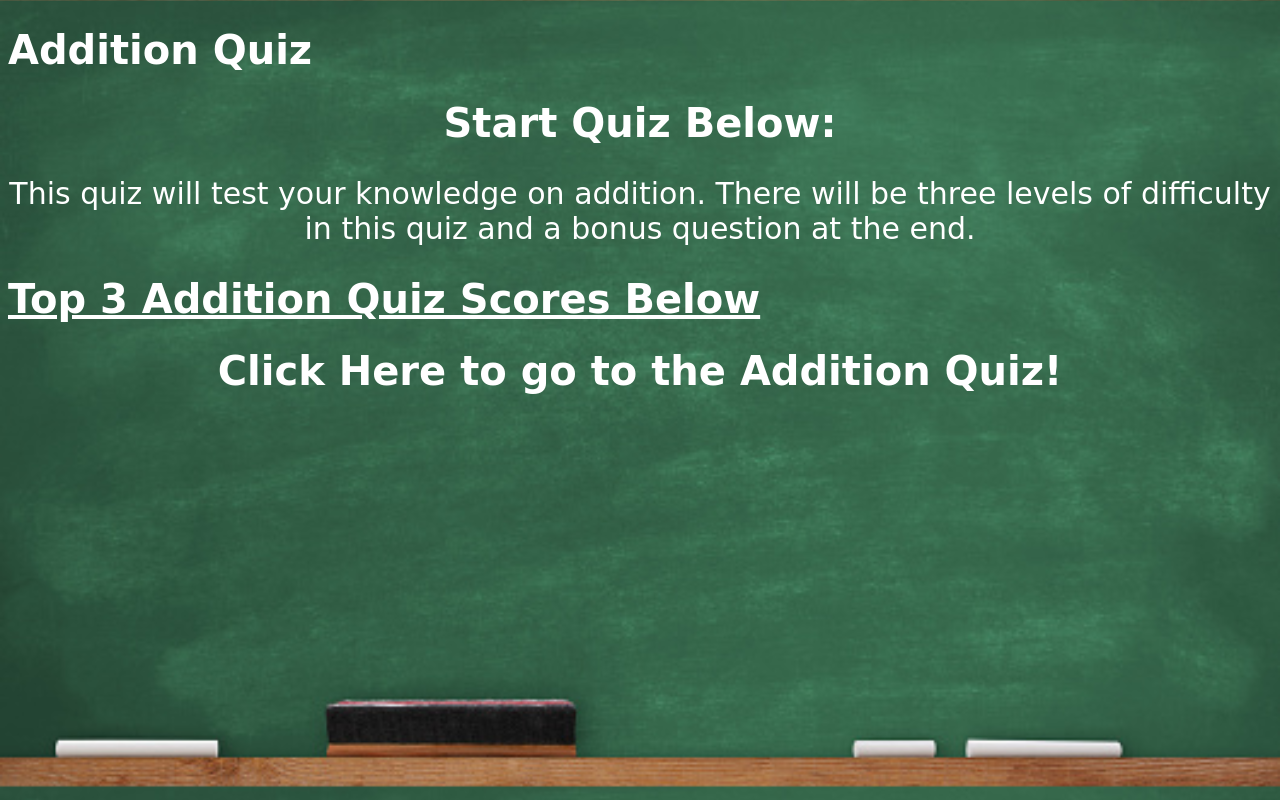
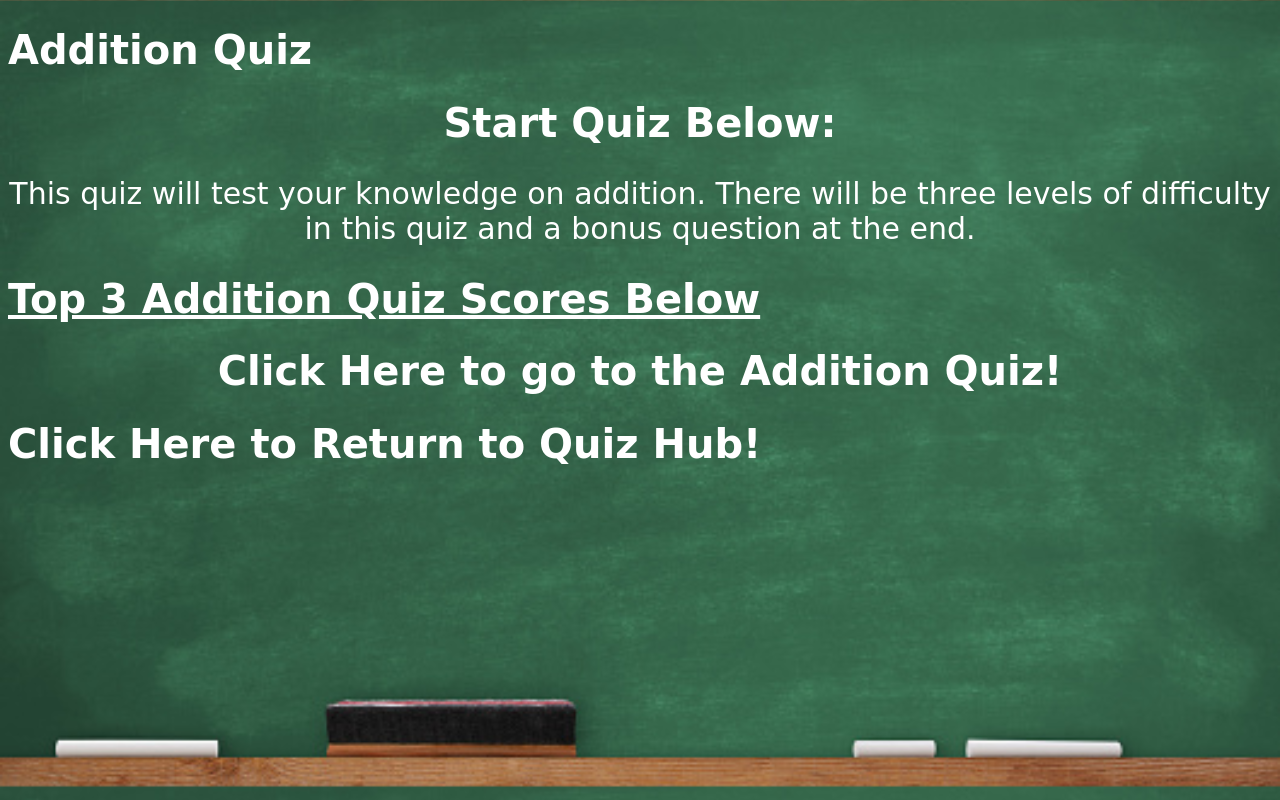
Before and after one commit to holleywood6390/CSCI225-Final, a plain HTML site: page StartAdd.html in a window 1280 px wide. Drawn offline with Linux system fonts and the light colour scheme; a web font is replaced by a local one.

Commit message:
Adam Updates 12/7/22

```diff
--- a/StartAdd.html
+++ b/StartAdd.html
@@ -23,6 +23,7 @@
     <div class="back">
         <h1 onClick="location.href='AddQuiz.html'">Click Here to go to the Addition Quiz!</h1>
     </div>
+    <h1 onClick="location.href='IntroductionPage.html'">Click Here to Return to Quiz Hub!</h1>
 </body>
 
 </html>
```
Also changed, not shown: StartCircCum.html (+1 -0 lines), StartDiv.html (+1 -0 lines), StartExp.html (+1 -0 lines), StartFact.html (+1 -0 lines), StartMixed.html (+1 -0 lines), StartMod.html (+1 -0 lines), StartMulti.html (+1 -0 lines), StartPythag.html (+1 -0 lines), StartSub.html (+1 -0 lines).
